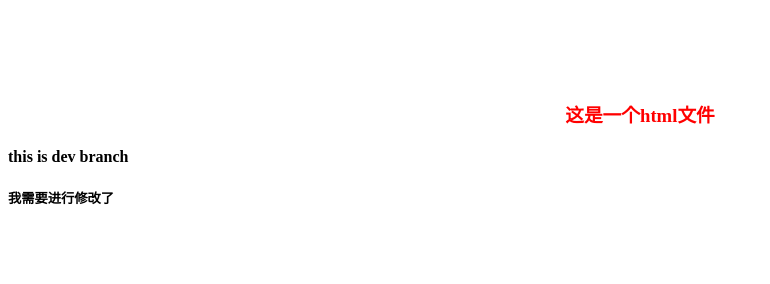
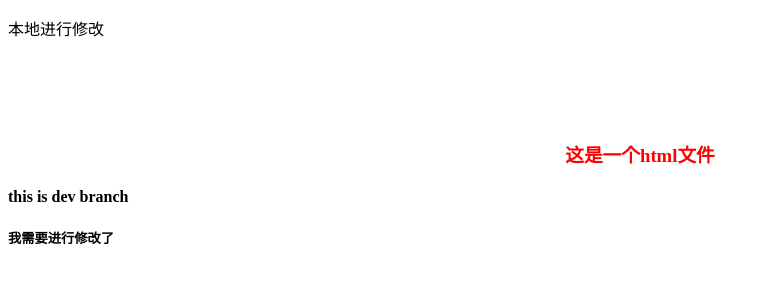
Before and after one commit to MaoHui2016/test.com, a plain HTML site: page index.html in a window 1280 px wide. Shown: the whole page, without its empty margins (0-770 px from the left). Drawn offline with Linux system fonts and the light colour scheme.

Commit message:
add pilishen

```diff
--- a/index.html
+++ b/index.html
@@ -5,6 +5,7 @@
 	<link rel="stylesheet" type="text/css" href="style.css">
 </head>
 <body>
+      <p>本地进行修改</p>
 	<h3>这是一个html文件</h3>
 
 	<h4>this is dev branch</h4>
```
